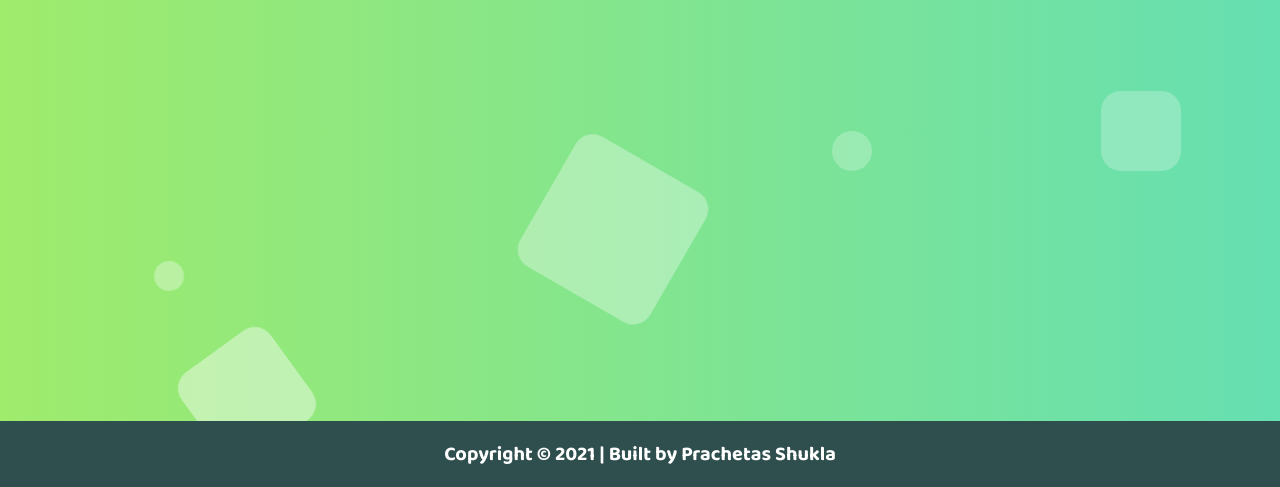
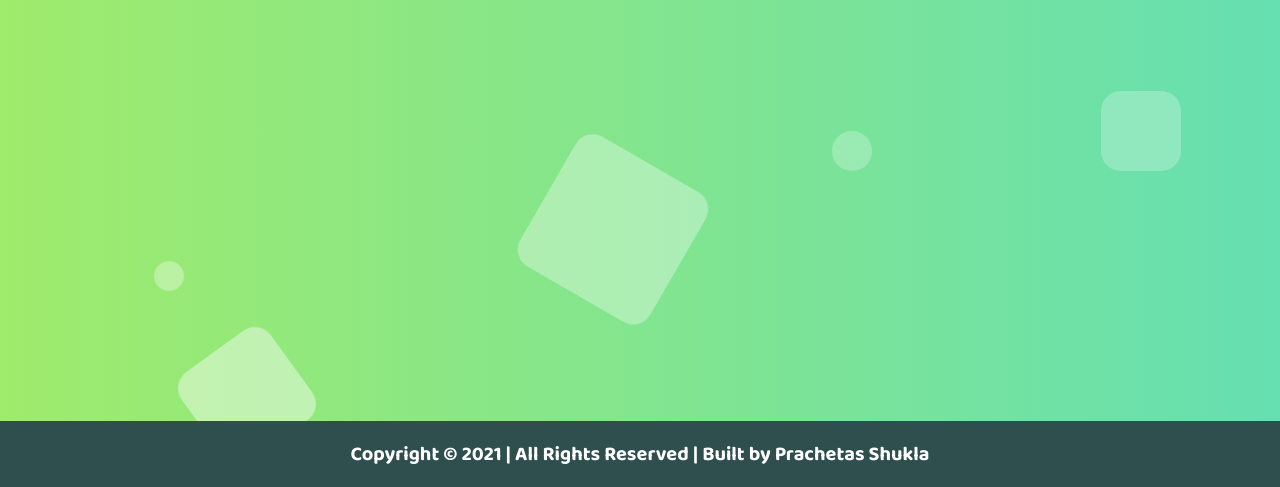
Before and after one commit to ThePrachiShuk/hindi-portfolio, a plain HTML site: page index.html in a window 1280 px wide. Shown: the part 379-866 px from the top of the page. Drawn offline with Linux system fonts and the light colour scheme.

Commit message:
Update index.html

```diff
--- a/index.html
+++ b/index.html
@@ -123,7 +123,7 @@
 
     <section id="copyright-msg">
       <h5>
-        Copyright © 2021 | Built by Prachetas Shukla
+        Copyright © 2021 | All Rights Reserved | Built by Prachetas Shukla
       </h5>
     </section>
   </body>
```
